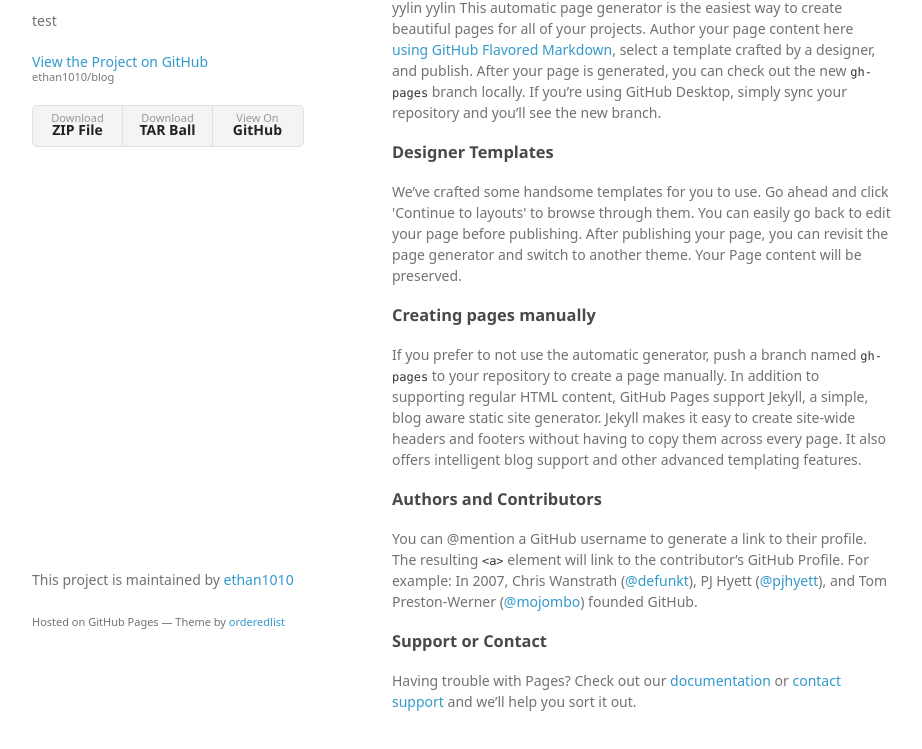
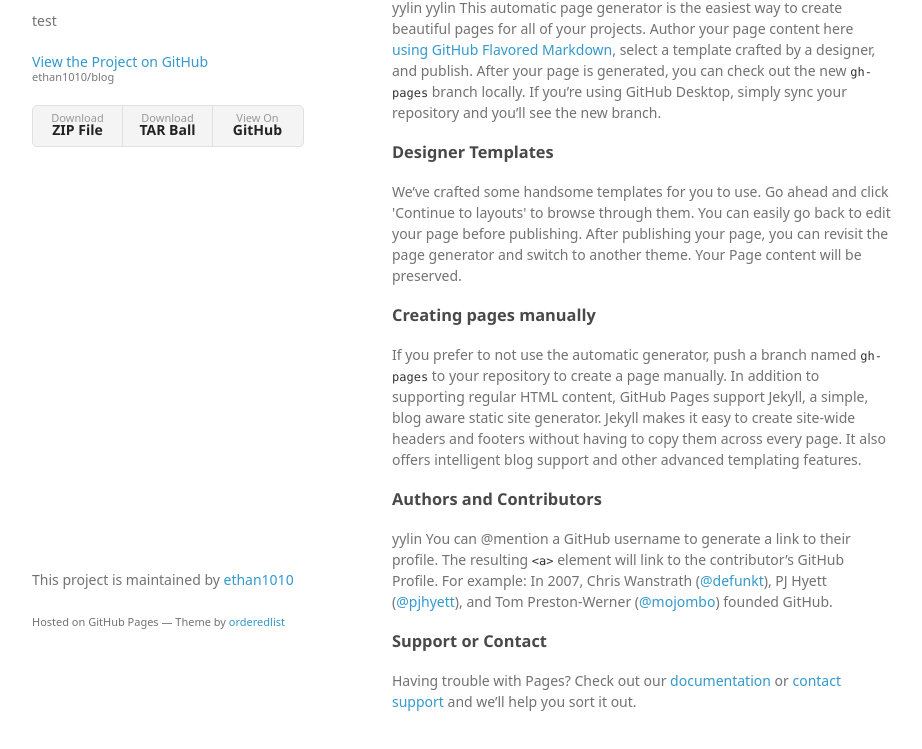
Before and after one commit to ethan1010/blog, a plain HTML site: page index.html in a window 1280 px wide. Shown: the part 99-848 px from the top of the page, without its empty margins (178-1100 px from the left). Drawn offline with Linux system fonts and the light colour scheme; a web font is replaced by a local one.

Commit message:
Update index.html

```diff
--- a/index.html
+++ b/index.html
@@ -46,7 +46,7 @@
 <h3>
 <a id="authors-and-contributors" class="anchor" href="#authors-and-contributors" aria-hidden="true"><span aria-hidden="true" class="octicon octicon-link"></span></a>Authors and Contributors</h3>
 
-<p>You can @mention a GitHub username to generate a link to their profile. The resulting <code>&lt;a&gt;</code> element will link to the contributor’s GitHub Profile. For example: In 2007, Chris Wanstrath (<a href="https://github.com/defunkt" class="user-mention">@defunkt</a>), PJ Hyett (<a href="https://github.com/pjhyett" class="user-mention">@pjhyett</a>), and Tom Preston-Werner (<a href="https://github.com/mojombo" class="user-mention">@mojombo</a>) founded GitHub.</p>
+<p>yylin  You can @mention a GitHub username to generate a link to their profile. The resulting <code>&lt;a&gt;</code> element will link to the contributor’s GitHub Profile. For example: In 2007, Chris Wanstrath (<a href="https://github.com/defunkt" class="user-mention">@defunkt</a>), PJ Hyett (<a href="https://github.com/pjhyett" class="user-mention">@pjhyett</a>), and Tom Preston-Werner (<a href="https://github.com/mojombo" class="user-mention">@mojombo</a>) founded GitHub.</p>
 
 <h3>
 <a id="support-or-contact" class="anchor" href="#support-or-contact" aria-hidden="true"><span aria-hidden="true" class="octicon octicon-link"></span></a>Support or Contact</h3>
```
